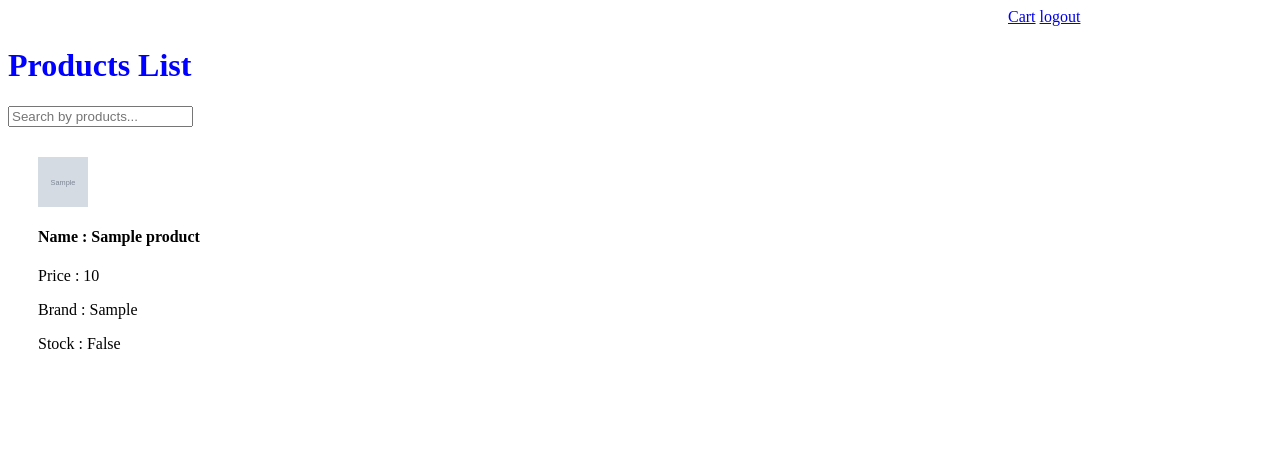
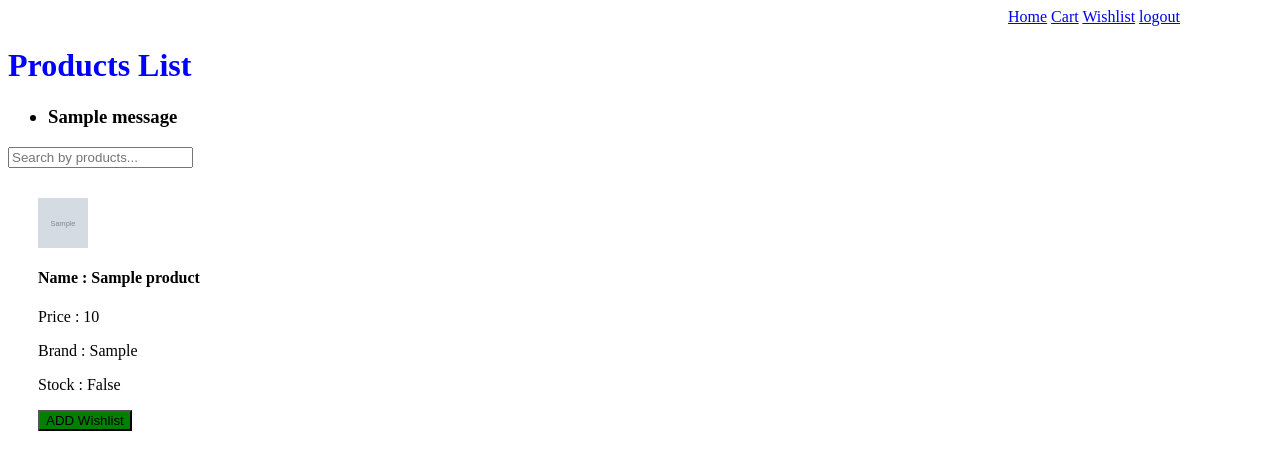
Before and after one commit to poovarasilabglo/ecommerce, a Django app: page /read/ in a window 1280 px wide. Shown: the top 470 px of the page. Run offline with Django 4.2, Linux system fonts and the light colour scheme; tables that the repository leaves empty hold one stand-in row (values such as "Sample post"); grey boxes marked "Sample" are stand-in pictures; one stand-in notice (Sample message) is shown.

Commit message:
Add Wishlist

```diff
--- a/app/models.py
+++ b/app/models.py
@@ -37,3 +37,8 @@ class order(models.Model):
     user = models.ForeignKey(User,on_delete=models.CASCADE)
     product_name = models.ManyToManyField(Cart)
     status = models.BooleanField(default = False)
+
+class Wishlist(models.Model):
+    user = models.ForeignKey(User, on_delete = models.CASCADE)
+    product = models.ForeignKey(products, on_delete = models.CASCADE)
+    created_at = models.DateTimeField(auto_now_add = True, null = True)
--- a/app/templates/add_card.html
+++ b/app/templates/add_card.html
@@ -1,5 +1,7 @@
+{% extends 'base.html' %}
 
 
+{% block content %}
 <div class="card" style="width: 18rem; border:3px ">
 {% for x in cart_obj %}
     <img class="card-img-top" src="{{x.products.img.url}}" alt="{{x.products.name_of_product}}" width =50px height = 50px>
@@ -20,3 +22,5 @@
 <button type = "submit">checkout</button>
 </form>
 </center>
+
+{% endblock %}
--- a/app/templates/base.html
+++ b/app/templates/base.html
@@ -1,5 +1,8 @@
+
 <div style= padding-left:1000px;>
+<a class="nav-link" href="/read"><i class="fa fa-shopping-cart"></i>Home</a>
 <a class="nav-link" href="/cartlist"><i class="fa fa-shopping-cart"></i>Cart</a>
+<a class="nav-link" href="/wish_list"><i class="fa fa-shopping-cart"></i>Wishlist</a>
 <a class="nav-link" href="{% url 'logout' %}">logout</a>
 </div>
 {% block content %}
--- a/app/templates/read.html
+++ b/app/templates/read.html
@@ -3,6 +3,13 @@
 {% block content %}
 <div class="container ">
 <h1 style = "color:blue">Products List</h1>
+{% if messages %}
+<ul class="messages">
+    {% for message in messages %}
+    <h3><li{% if message.tags %} class="{{ message.tags }}"{% endif %}>{{ message }}</li></h3>
+    {% endfor %}
+</ul>
+{% endif %}
 <form action="{% url 'read' %}" method="get">
   <input type="search" name="query" placeholder="Search by products..." >
 </form>
@@ -20,14 +27,19 @@
 
         {% if request.user.is_authenticated %}
             {% if x.in_stock == True %}
-                <button style = "background-color:green"> <a href = "/addcart/{{x.id}}">ADD TO CARD</a></button>
+                <button style = "background-color:skyblue"> <a href = "/addcart/{{x.id}}">Add To Card</a></button><br><br>
+
              {% endif %}
         {% endif %}
 
 
-        <br><br>
+        <form action = "/wishlist/{{x.id}}" method="POST">
+        {%csrf_token%}
+        <button style="background-color:green"> ADD Wishlist</button>
+        </form>
+
         </div>
-        </a>
+
     </div>
  {% endfor %}
 
--- a/app/urls.py
+++ b/app/urls.py
@@ -15,7 +15,9 @@ urlpatterns = [
            path('remove/<int:id>',views.Remove_cart,name = 'remove'),
            path('order/',views.order_view,name = 'order'),
            path('order_remove/<int:id>',views.Remove_order,name = 'order_remove'),
-
+           path('wishlist/<int:id>',views.Add_Wishlist,name = 'wishlist'),
+           path('wish_list/',views.wish_list,name = 'wish_list'),
+           path('remove_wish/<int:id>',views.Remove_wishlist,name = 'remove_wish'),
 
 
 
--- a/app/views.py
+++ b/app/views.py
@@ -1,5 +1,5 @@
 from django.shortcuts import render,redirect,HttpResponse
-from django.core.exceptions import ObjectDoesNotExist
+from django.contrib.auth.decorators import login_required
 from django.contrib import messages
 from django.urls import reverse
 from django.views.generic.edit import CreateView
@@ -37,13 +37,13 @@ class productsread(ListView):
     model = products
     template_name = 'read.html'
     success_url ='/read'
+
     def get_queryset(self):
         qs = super().get_queryset()
         query = self.request.GET.get('query')
         if query:
             qs = qs.filter( Q(name_of_product__icontains=query) | Q(brand__icontains=query) )
         return qs
-
 
 
 
@@ -58,6 +58,7 @@ class Add_Cart(TemplateView):
         context['cart_obj'] = Cart.objects.create(user = self.request.user, products = product_obj, price = product_obj.price)
         return context
 
+
 # add to quantity
 def Add_qua(request,id):
     cart_obj = Cart.objects.get(id = id)
@@ -65,16 +66,20 @@ def Add_qua(request,id):
     cart_obj.save()
     return redirect('read')
 
+
 # card page listview
+@login_required(redirect_field_name='/cartlist', login_url='/apps')
 def show_cart(request):
     cart_obj = Cart.objects.filter(is_active = False)
     return render (request, 'add_card.html', {'cart_obj': cart_obj})
+
 
 #remove to product in cart
 def Remove_cart(request,id):
     cart_remove = Cart.objects.get(id=id)
     cart_remove.delete()
     return redirect('cartlist')
+
 
 #order views
 def order_view(request):
@@ -99,7 +104,35 @@ def order_view(request):
         return HttpResponse("your not checkout products")
 
 
-def Remove_order(request):
+def Remove_order(request,id):
     order_remove = order.objects.get(id = id)
     order_remove.delete()
     return redirect('order')
+
+
+#wishlist show page
+@login_required(redirect_field_name='/wish_list', login_url='/accounts/login')
+def wish_list(request):
+    wishlist = Wishlist.objects.filter(user = request.user)
+    context ={
+        'wishlist':wishlist
+    }
+    return render(request,'wishlist.html',context)
+
+
+#wishlist add
+def Add_Wishlist(request,id):
+    product_obj = products.objects.get(id=id)
+    wishlist,created = Wishlist.objects.get_or_create(user=request.user, product=product_obj)
+    if created:
+        messages.info(request,'The item was added to your wishlist')
+    else:
+         messages.info(request,'The item was already in your wishlist')
+    return redirect('read')
+
+
+#wishlist remove
+def Remove_wishlist(request,id):
+    wish_remove = Wishlist.objects.get(id = id)
+    wish_remove.delete()
+    return redirect('wish_list')
```
Also changed, not shown: app/admin.py (+9 -0 lines), app/templates/wishlist.html (added, +21 -0 lines), app/migrations/0020_wishlist.py (added), app/migrations/0021_wishlist_created_at.py (added).
